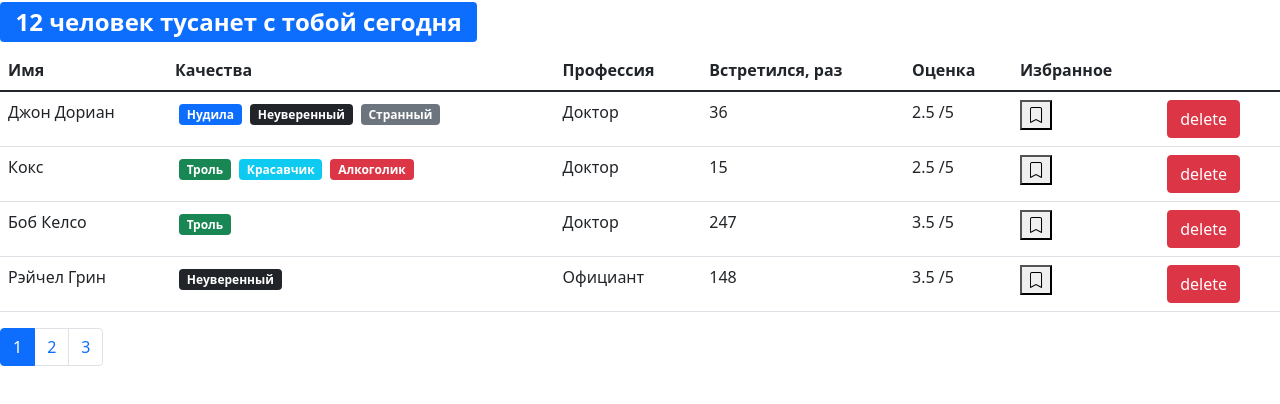
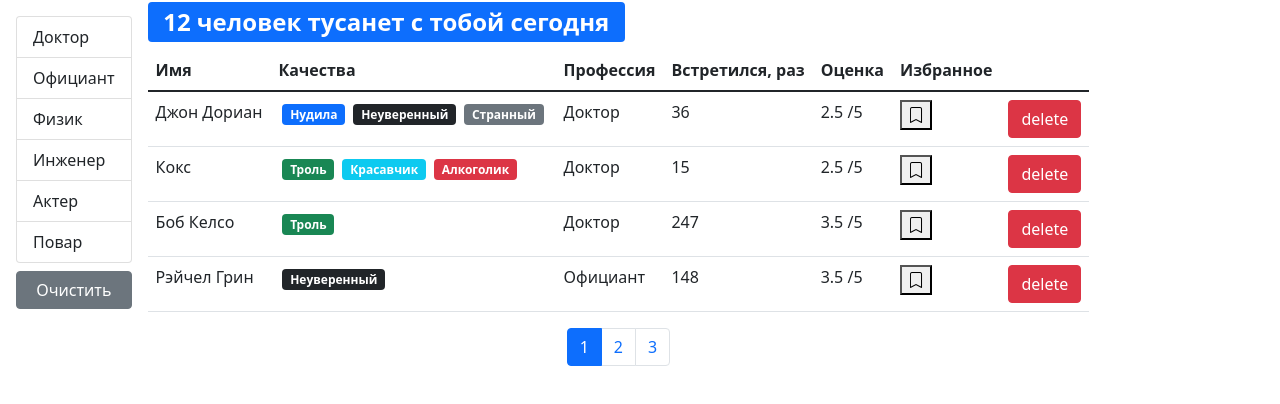
Before and after one commit to LiliyaShaih/fast-company, a React (Create React App) app: page / in a window 1280 px wide. Shown: the top 404 px of the page. Built offline with nearby package versions, Linux system fonts and the light colour scheme.

Commit message:
homework

```diff
--- a/src/App.js
+++ b/src/App.js
@@ -1,10 +1,13 @@
-import React, { useState } from "react";
+import React, { useState, useEffect } from "react";
 import Users from "./components/users";
-import SearchStatus from "./components/searchStatus";
 import API from "./api";
 
 function App() {
-    const [users, setUsers] = useState(API.users.fetchAll());
+    const [users, setUsers] = useState();
+
+    useEffect(() => {
+        API.users.default.fetchAll().then((data) => setUsers(data));
+    }, []);
 
     const handleDelete = (id) => {
         setUsers(users.filter((user) => user._id !== id));
@@ -22,12 +25,13 @@ function App() {
 
     return (
         <div className="app">
-            <SearchStatus length={users.length} />
-            <Users
-                users={users}
-                onDelete={handleDelete}
-                onToggleBookMark={handleToggleBookMark}
-            />
+            {users && (
+                <Users
+                    users={users}
+                    onDelete={handleDelete}
+                    onToggleBookMark={handleToggleBookMark}
+                />
+            )}
         </div>
     );
 }
--- /dev/null
+++ b/src/api/fake.api/professions.api.js
@@ -0,0 +1,26 @@
+export const professionsObject = {
+    doctor: { _id: "67rdca3eeb7f6fgeed471818", name: "Доктор" },
+    waiter: { _id: "67rdca3eeb7f6fgeed471820", name: "Официант" },
+    physics: { _id: "67rdca3eeb7f6fgeed471814", name: "Физик" },
+    engineer: { _id: "67rdca3eeb7f6fgeed471822", name: "Инженер" },
+    actor: { _id: "67rdca3eeb7f6fgeed471824", name: "Актер" },
+    cook: { _id: "67rdca3eeb7f6fgeed471829", name: "Повар" }
+};
+export const professions = [
+    { _id: "67rdca3eeb7f6fgeed471818", name: "Доктор" },
+    { _id: "67rdca3eeb7f6fgeed471820", name: "Официант" },
+    { _id: "67rdca3eeb7f6fgeed471814", name: "Физик" },
+    { _id: "67rdca3eeb7f6fgeed471822", name: "Инженер" },
+    { _id: "67rdca3eeb7f6fgeed471824", name: "Актер" },
+    { _id: "67rdca3eeb7f6fgeed471829", name: "Повар" }
+];
+const fetchAll = () =>
+    new Promise((resolve) => {
+        window.setTimeout(function () {
+            resolve(professions);
+        }, 2000);
+    });
+
+export default {
+    fetchAll
+};
--- a/src/api/fake.api/user.api.js
+++ b/src/api/fake.api/user.api.js
@@ -1,11 +1,4 @@
-const professions = {
-    doctor: { _id: "67rdca3eeb7f6fgeed471818", name: "Доктор" },
-    waiter: { _id: "67rdca3eeb7f6fgeed471820", name: "Официант" },
-    physics: { _id: "67rdca3eeb7f6fgeed471814", name: "Физик" },
-    engineer: { _id: "67rdca3eeb7f6fgeed471822", name: "Инженер" },
-    actor: { _id: "67rdca3eeb7f6fgeed471824", name: "Актер" },
-    cook: { _id: "67rdca3eeb7f6fgeed471829", name: "Повар" }
-};
+import { professionsObject as professions } from "./professions.api";
 const qualities = {
     tedious: {
         _id: "67rdca3eeb7f6fgeed471198",
@@ -149,6 +142,14 @@ const users = [
         bookmark: false
     }
 ];
-export function fetchAll() {
-    return users;
-}
+
+const fetchAll = () =>
+    new Promise((resolve) => {
+        window.setTimeout(function () {
+            resolve(users);
+        }, 2000);
+    });
+
+export default {
+    fetchAll
+};
--- a/src/api/index.js
+++ b/src/api/index.js
@@ -1,5 +1,7 @@
 import * as users from "./fake.api/user.api";
+import professions from "./fake.api/professions.api";
 const API = {
-    users
+    users,
+    professions
 };
 export default API;
--- /dev/null
+++ b/src/components/groupList.jsx
@@ -0,0 +1,63 @@
+import React from "react";
+import PropTypes from "prop-types";
+
+const GroupList = ({
+    items,
+    valueProperty,
+    contentProperty,
+    onItemSelect,
+    selectedItem
+}) => {
+    if (!Array.isArray(items)) {
+        return (
+            <ul className="list-group">
+                {Object.keys(items).map((item) => (
+                    <li
+                        className={
+                            "list-group-item" +
+                            (items[item] === selectedItem ? " active" : "")
+                        }
+                        key={items[item][valueProperty]}
+                        onClick={() => onItemSelect(items[item])}
+                        role="button"
+                    >
+                        {items[item][contentProperty]}
+                    </li>
+                ))}
+            </ul>
+        );
+    }
+
+    return (
+        <ul className="list-group">
+            {items.map((item) => (
+                <li
+                    className={
+                        "list-group-item" +
+                        (item === selectedItem ? " active" : "")
+                    }
+                    key={item[valueProperty]}
+                    onClick={() => onItemSelect(item)}
+                    role="button"
+                >
+                    {item[contentProperty]}
+                </li>
+            ))}
+        </ul>
+    );
+};
+
+GroupList.defaultProps = {
+    valueProperty: "_id",
+    contentProperty: "name"
+};
+
+GroupList.propTypes = {
+    items: PropTypes.oneOfType([PropTypes.object, PropTypes.array]),
+    valueProperty: PropTypes.string.isRequired,
+    contentProperty: PropTypes.string.isRequired,
+    onItemSelect: PropTypes.func.isRequired,
+    selectedItem: PropTypes.object
+};
+
+export default GroupList;
--- a/src/components/users.jsx
+++ b/src/components/users.jsx
@@ -1,22 +1,66 @@
-import React, { useState } from "react";
+import React, { useState, useEffect } from "react";
+import _ from "lodash";
 import Pagination from "./pagination";
 import User from "./user";
+import api from "../api";
+import GroupList from "./groupList";
+import SearchStatus from "./searchStatus";
 import { paginate } from "../utils/paginate";
 import PropTypes from "prop-types";
 
 const Users = ({ users, ...rest }) => {
-    const count = users.length;
     const pageSize = 4;
     const [currentPage, setCurrentPage] = useState(1);
+    const [professions, setProfession] = useState();
+    const [selectedProf, setSelectedProf] = useState();
+
+    useEffect(() => {
+        api.professions.fetchAll().then((data) => setProfession(data));
+    }, []);
+
+    useEffect(() => {
+        setCurrentPage(1);
+    }, [selectedProf]);
+
+    const handleProfessionSelect = (item) => {
+        setSelectedProf(item);
+    };
 
     const handlePageChange = (pageIndex) => {
         setCurrentPage(pageIndex);
     };
 
-    const userCrop = paginate(users, currentPage, pageSize);
+    const filteredUsers = selectedProf
+        ? users.filter((user) => _.isEqual(user.profession, selectedProf))
+        : users;
+
+    const count = filteredUsers.length;
+
+    const userCrop = paginate(filteredUsers, currentPage, pageSize);
+
+    const clearFilter = () => {
+        setSelectedProf();
+    };
 
     return (
-        <>
+        <div className="d-flex">
+            {professions && (
+                <div className="d-flex flex-column flex-shrink-0 p-3">
+                    <GroupList
+                        items={professions}
+                        selectedItem={selectedProf}
+                        onItemSelect={handleProfessionSelect}
+                    />
+                    <button
+                        className="btn btn-secondary mt-2"
+                        onClick={clearFilter}
+                    >
+                        Очистить
+                    </button>
+                </div>
+            )}
+            <div className="d-flex flex-column">
+                <SearchStatus length={count} />
                 {count > 0 && (
                     <table className="table">
                         <thead>
@@ -37,13 +81,16 @@ const Users = ({ users, ...rest }) => {
                         </tbody>
                     </table>
                 )}
+                <div className="d-flex justify-content-center">
                     <Pagination
                         itemsCount={count}
                         pageSize={pageSize}
                         currentPage={currentPage}
                         onPageChange={handlePageChange}
                     />
-        </>
+                </div>
+            </div>
+        </div>
     );
 };
 
```
Also changed, not shown: .eslintrc.js, .prettierrc.js (added), src/.prettierrc.js (deleted). Lines whose indentation alone changed are shown as unchanged.
